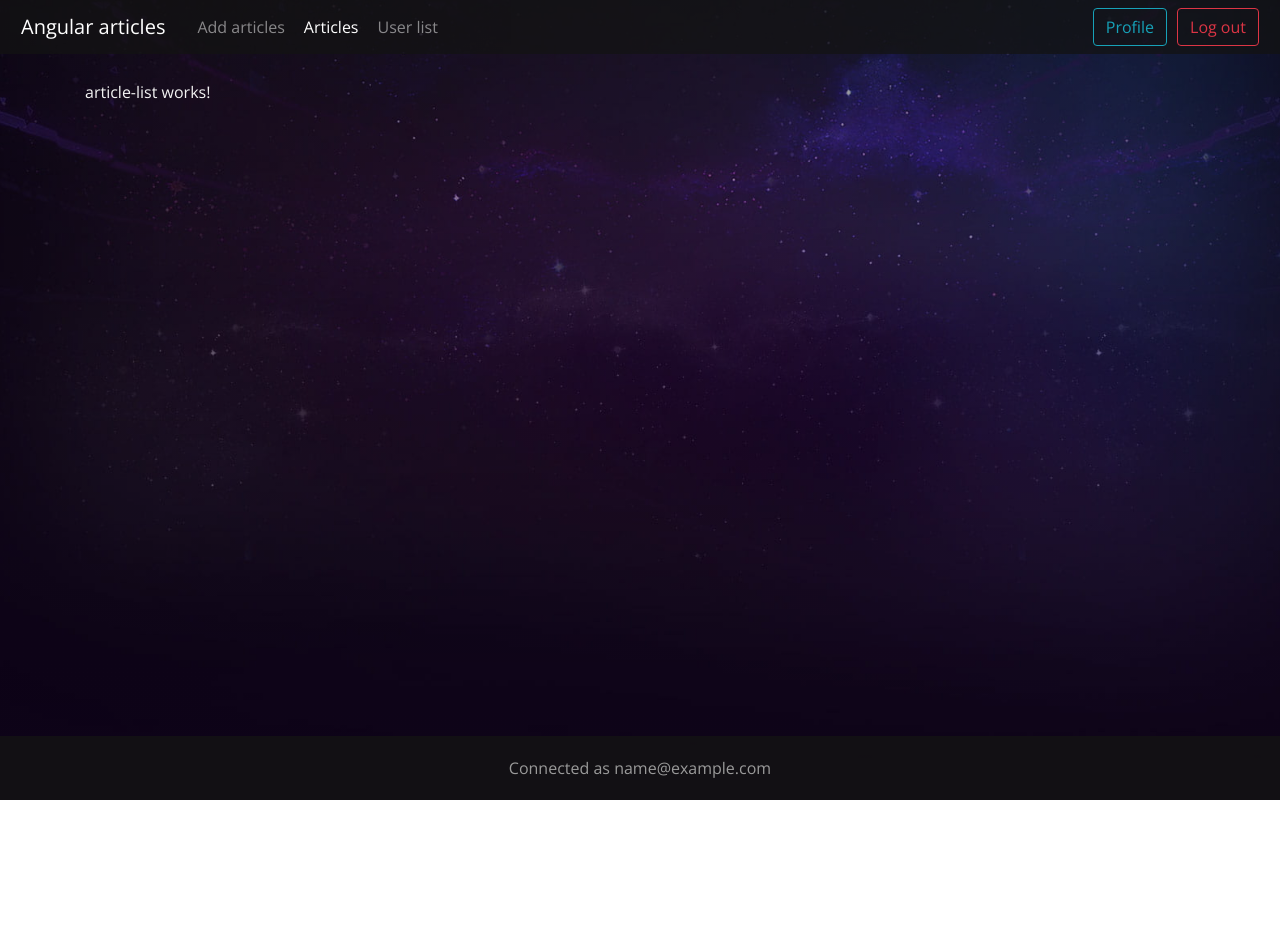
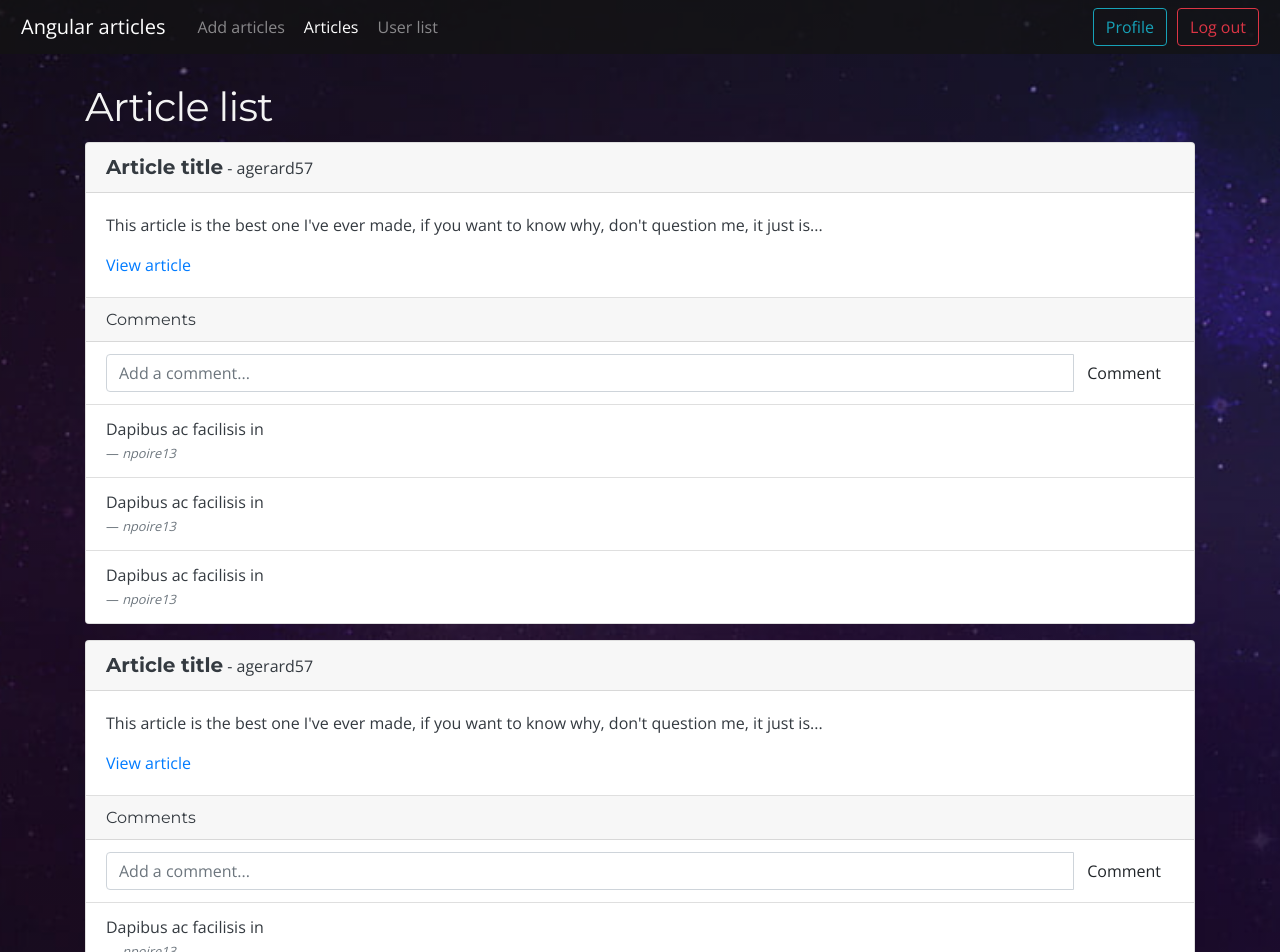
Before and after one commit to agerard57/TS_Angular-Articles, an Angular app: page /article/list in a window 1280 px wide. Shown: the top 952 px of the page. Before the commit the page ends 800 px from the top, so only its background shows below. Built offline with nearby package versions, Linux system fonts and the light colour scheme; sample sign-in values are in the browser's storage.

Commit message:
feat: Design the article list page

```diff
--- a/src/app/areas/article-list/article-list.component.html
+++ b/src/app/areas/article-list/article-list.component.html
@@ -1 +1,222 @@
-<p>article-list works!</p>
+<section>
+	<h2>Article list</h2>
+	<div class="card text-dark mb-3">
+		<div class="card-header">
+			<h5 class="title text-dark">Article title</h5>
+			- agerard57
+		</div>
+		<div class="card-body">
+			<p class="card-text">
+				This article is the best one I've ever made, if you want to know
+				why, don't question me, it just is...
+			</p>
+			<a href="#" class="card-link">View article</a>
+		</div>
+		<ul class="list-group list-group-flush">
+			<h6 class="card-header text-dark">Comments</h6>
+			<li class="list-group-item">
+				<form class="input-group">
+					<input
+						type="text"
+						class="form-control"
+						name="comment"
+						placeholder="Add a comment..."
+					/>
+					<span class="input-group-btn">
+						<button class="btn btn-default" type="button">
+							Comment
+						</button>
+					</span>
+				</form>
+			</li>
+			<li class="list-group-item">
+				Dapibus ac facilisis in
+				<footer class="blockquote-footer">
+					<cite>npoire13</cite>
+				</footer>
+			</li>
+			<li class="list-group-item">
+				Dapibus ac facilisis in
+				<footer class="blockquote-footer">
+					<cite>npoire13</cite>
+				</footer>
+			</li>
+			<li class="list-group-item">
+				Dapibus ac facilisis in
+				<footer class="blockquote-footer">
+					<cite>npoire13</cite>
+				</footer>
+			</li>
+		</ul>
+	</div>
+	<div class="card text-dark">
+		<div class="card-header">
+			<h5 class="title text-dark">Article title</h5>
+			- agerard57
+		</div>
+		<div class="card-body">
+			<p class="card-text">
+				This article is the best one I've ever made, if you want to know
+				why, don't question me, it just is...
+			</p>
+			<a href="#" class="card-link">View article</a>
+		</div>
+		<ul class="list-group list-group-flush">
+			<h6 class="card-header text-dark">Comments</h6>
+			<li class="list-group-item">
+				<form class="input-group">
+					<input
+						type="text"
+						class="form-control"
+						name="comment"
+						placeholder="Add a comment..."
+					/>
+					<span class="input-group-btn">
+						<button class="btn btn-default" type="button">
+							Comment
+						</button>
+					</span>
+				</form>
+			</li>
+			<li class="list-group-item">
+				Dapibus ac facilisis in
+				<footer class="blockquote-footer">
+					<cite>npoire13</cite>
+				</footer>
+			</li>
+			<li class="list-group-item">
+				Dapibus ac facilisis in
+				<footer class="blockquote-footer">
+					<cite>npoire13</cite>
+				</footer>
+			</li>
+			<li class="list-group-item">
+				Dapibus ac facilisis in
+				<footer class="blockquote-footer">
+					<cite>npoire13</cite>
+				</footer>
+			</li>
+		</ul>
+	</div>
+	<div class="card text-dark">
+		<div class="card-header">
+			<h5 class="title text-dark">Article title</h5>
+			- agerard57
+		</div>
+		<div class="card-body">
+			<p class="card-text">
+				This article is the best one I've ever made, if you want to know
+				why, don't question me, it just is...
+			</p>
+			<a href="#" class="card-link">View article</a>
+		</div>
+		<ul class="list-group list-group-flush">
+			<h6 class="card-header text-dark">Comments</h6>
+			<li class="list-group-item">
+				<form class="input-group">
+					<input
+						type="text"
+						class="form-control"
+						name="comment"
+						placeholder="Add a comment..."
+					/>
+					<span class="input-group-btn">
+						<button class="btn btn-default" type="button">
+							Comment
+						</button>
+					</span>
+				</form>
+			</li>
+			<li class="list-group-item">
+				Dapibus ac facilisis in
+				<footer class="blockquote-footer">
+					<cite>npoire13</cite>
+				</footer>
+			</li>
+			<li class="list-group-item">
+				Dapibus ac facilisis in
+				<footer class="blockquote-footer">
+					<cite>npoire13</cite>
+				</footer>
+			</li>
+			<li class="list-group-item">
+				Dapibus ac facilisis in
+				<footer class="blockquote-footer">
+					<cite>npoire13</cite>
+				</footer>
+			</li>
+		</ul>
+	</div>
+</section>
+
+<!-- Single article
+    <div class="card text-center">
+  <div class="card-header">
+    <ul class="nav nav-tabs card-header-tabs">
+      <li class="nav-item">
+        <a class="nav-link active" href="#">Active</a>
+      </li>
+      <li class="nav-item">
+        <a class="nav-link" href="#">Link</a>
+      </li>
+      <li class="nav-item">
+        <a class="nav-link disabled" href="#">Disabled</a>
+      </li>
+    </ul>
+  </div>
+  <div class="card-body">
+    <h5 class="card-title">Special title treatment</h5>
+    <p class="card-text">With supporting text below as a natural lead-in to additional content.</p>
+    <a href="#" class="btn btn-primary">Go somewhere</a>
+  </div>
+</div> -->
+
+<!-- <div class="card text-dark mb-3">
+		<div class="card-header">
+			<h5 class="title text-dark">Article title</h5>
+			- agerard57
+		</div>
+		<div class="card-body">
+			<p class="card-text">
+				This article is the best one I've ever made, if you want to know
+				why, don't question me, it just is...
+			</p>
+			<a href="#" class="card-link">View article</a>
+		</div>
+		<ul class="list-group list-group-flush">
+			<h6 class="card-header text-dark">Comments</h6>
+			<li class="list-group-item">
+				<form class="input-group">
+					<input
+						type="text"
+						class="form-control"
+						name="comment"
+						placeholder="Add a comment..."
+					/>
+					<span class="input-group-btn">
+						<button class="btn btn-default" type="button">
+							Comment
+						</button>
+					</span>
+				</form>
+			</li>
+			<li class="list-group-item">
+				Dapibus ac facilisis in
+				<footer class="blockquote-footer">
+					<cite>npoire13</cite>
+				</footer>
+			</li>
+			<li class="list-group-item">
+				Dapibus ac facilisis in
+				<footer class="blockquote-footer">
+					<cite>npoire13</cite>
+				</footer>
+			</li>
+			<li class="list-group-item">
+				Dapibus ac facilisis in
+				<footer class="blockquote-footer">
+					<cite>npoire13</cite>
+				</footer>
+			</li>
+		</ul>
+	</div> -->
--- a/src/app/areas/article-list/article-list.component.scss
+++ b/src/app/areas/article-list/article-list.component.scss
@@ -0,0 +1,4 @@
+.title {
+    font-weight: bold;
+    display: contents;
+}
```
